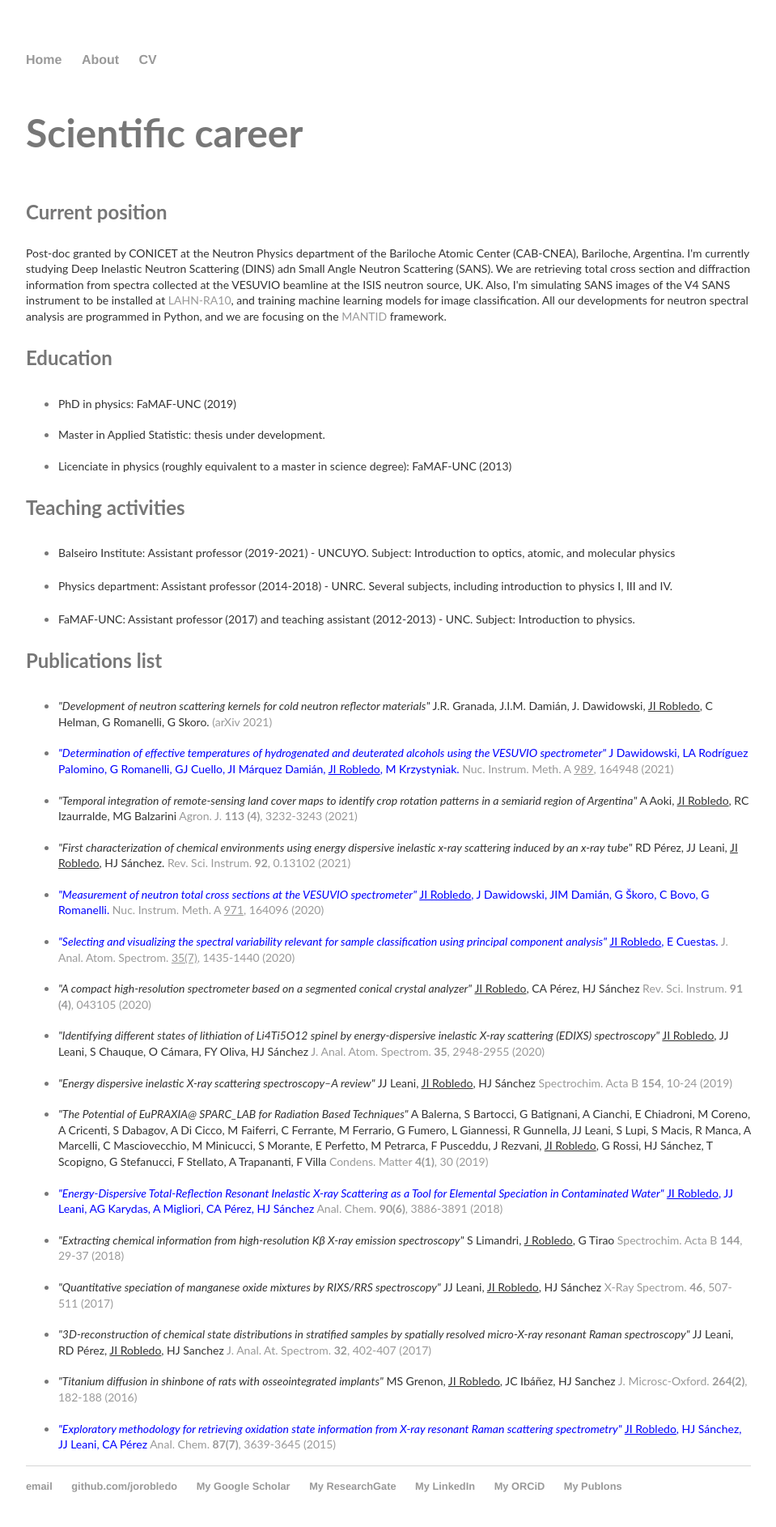
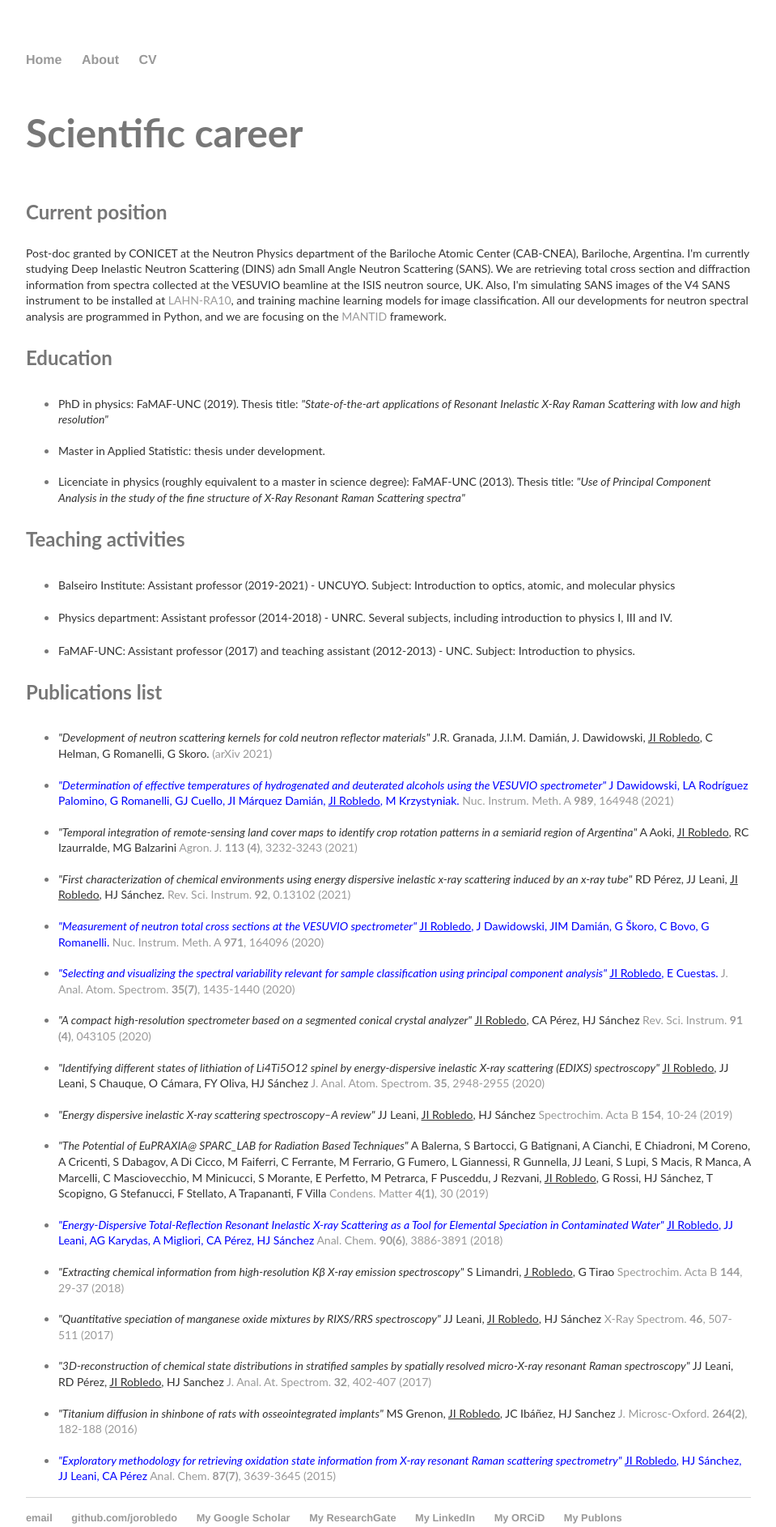
Before and after one commit to jorobledo/jorobledo.github.io, a Jekyll site: the page built from cv/index.html, in a window 1280 px wide. Shown: the whole page at 81% size, without its empty margins (160-1119 px from the left). Built offline with Jekyll 4.4.1, drawn with Linux system fonts in a browser that asks for light colours; before the commit the page ends 1847 px from its top, so only the background shows below that.

Commit message:
thesis titles

```diff
--- a/cv/index.html
+++ b/cv/index.html
@@ -19,7 +19,7 @@ title: CV
 			<h2>Education</h2>
 			<ul>
 				<li><p style="font-size: 14px;">
-					PhD in physics: FaMAF-UNC (2019)
+					PhD in physics: FaMAF-UNC (2019). Thesis title: <i>"State-of-the-art applications of Resonant Inelastic X-Ray Raman Scattering with low and high resolution"</i>
 				</p></li>
 
 				<li><p style="font-size: 14px;">
@@ -27,7 +27,7 @@ title: CV
 				</p></li>
 
 				<li><p style="font-size: 14px;">
-					Licenciate in physics (roughly equivalent to a master in science degree): FaMAF-UNC (2013)
+					Licenciate in physics (roughly equivalent to a master in science degree): FaMAF-UNC (2013). Thesis title: <i>"Use of Principal Component Analysis in the study of the fine structure of X-Ray Resonant Raman Scattering spectra"</i>
 				</p></li>
 
 			</ul>
@@ -64,7 +64,7 @@ title: CV
 			<li><p style="font-size:14px; color:blue;">
 				<i>"Determination of effective temperatures of hydrogenated and deuterated alcohols using the VESUVIO spectrometer"</i>
 				 J Dawidowski, LA Rodríguez Palomino, G Romanelli, GJ Cuello, JI Márquez Damián, <u>JI Robledo</u>, M Krzystyniak.
-				  <a href="https://doi.org/10.1016/j.nima.2020.164948"> Nuc. Instrum. Meth. A <u>989</u>, 164948 (2021)</a>
+				  <a href="https://doi.org/10.1016/j.nima.2020.164948"> Nuc. Instrum. Meth. A <b>989</b>, 164948 (2021)</a>
 			</p></li>
 
 			<li><p style="font-size:14px">
@@ -82,13 +82,13 @@ title: CV
 			<li><p style="font-size:14px; color:blue;">
 				<i>"Measurement of neutron total cross sections at the VESUVIO spectrometer"</i>
 				 <u>JI Robledo</u>, J Dawidowski, JIM Damián, G Škoro, C Bovo, G Romanelli.
-				<a href="https://doi.org/10.1016/j.nima.2020.164096"> Nuc. Instrum. Meth. A <u>971</u>, 164096 (2020)</a>
+				<a href="https://doi.org/10.1016/j.nima.2020.164096"> Nuc. Instrum. Meth. A <b>971</b>, 164096 (2020)</a>
 			</p></li>
 
 			<li><p style="font-size:14px; color:blue;">
 				<i>"Selecting and visualizing the spectral variability relevant for sample classification using principal component analysis"</i>
 				<u>JI Robledo</u>, E Cuestas.
-				<a href="https://doi.org/10.1039/D0JA00148A"> J. Anal. Atom. Spectrom. <u>35(7)</u>, 1435-1440 (2020)</a>
+				<a href="https://doi.org/10.1039/D0JA00148A"> J. Anal. Atom. Spectrom. <b>35(7)</b>, 1435-1440 (2020)</a>
 			</p></li>
 
 			<li><p style="font-size:14px">
```
